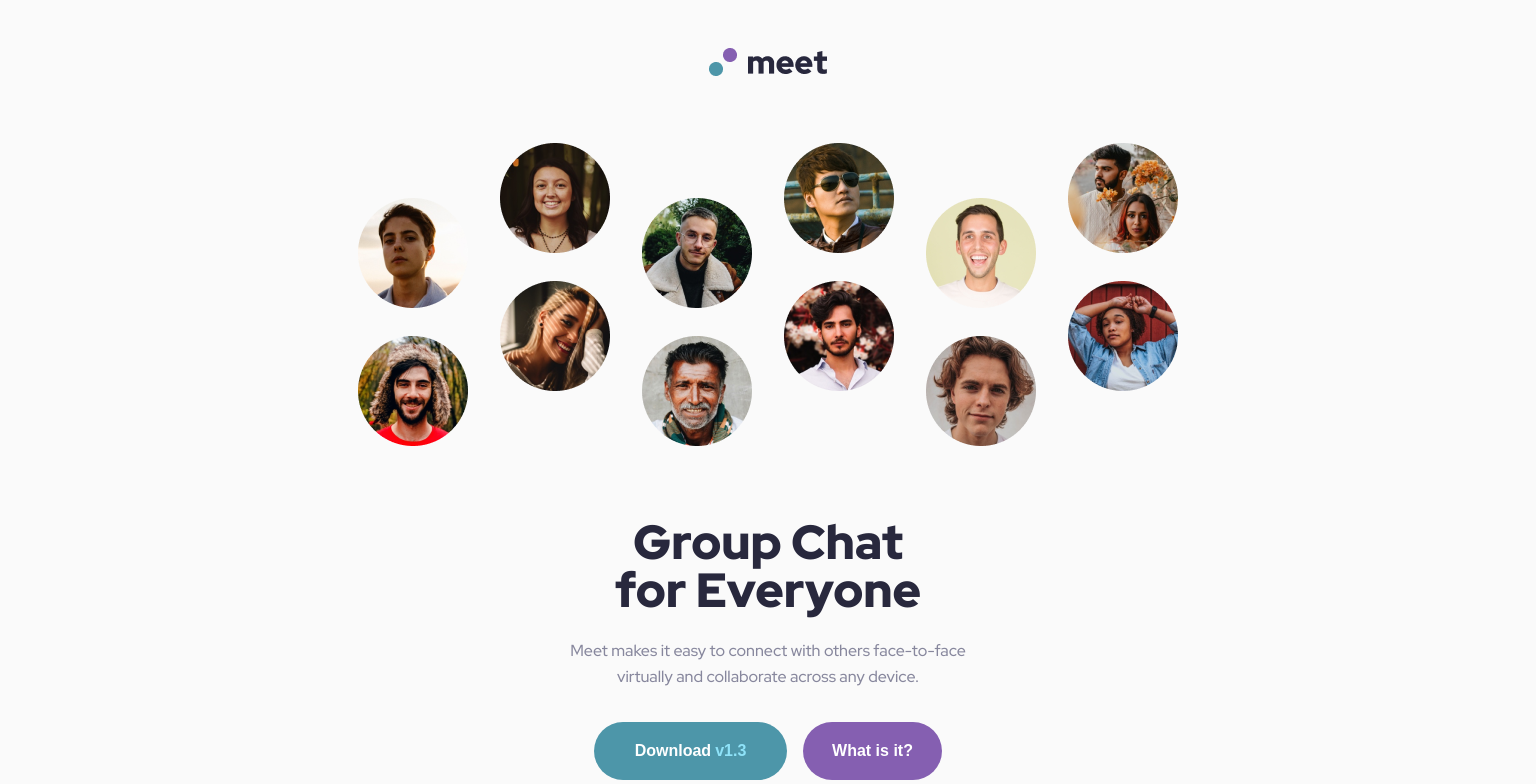
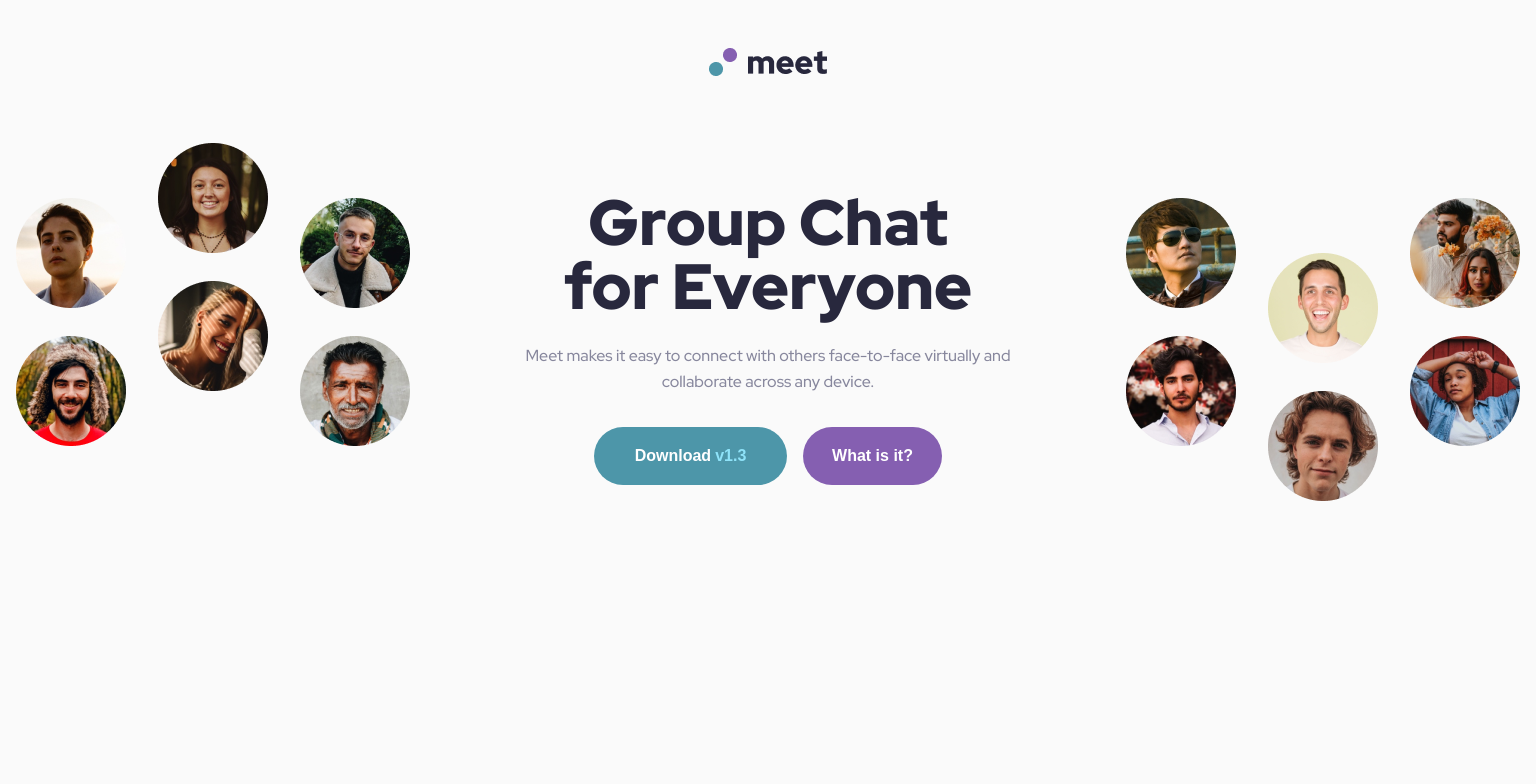
Before and after one commit to 0x41-li/meet-landing-page, a React (Create React App) app: page / in a window 1536 px wide. Shown: the top 784 px of the page. Built offline with nearby package versions, Linux system fonts and the light colour scheme.

Commit message:
Desktop version: Hero Section completed and states added

```diff
--- a/src/App.scss
+++ b/src/App.scss
@@ -46,11 +46,19 @@ header {
 // - Hero
 
 .hero {
+  position: relative;
+
   max-width: 414px;
   margin: 0 auto;
 
   @media screen and (min-width: 768px) {
     max-width: unset;
+  }
+
+  @media screen and (min-width: 1440px) {
+    height: 358px;
+
+    padding-top: 1px;
   }
 }
 
@@ -62,6 +70,14 @@ header {
 
   @media screen and (min-width: 768px) {
     margin-bottom: 72px;
+  }
+
+  @media screen and (min-width: 1440px) {
+    position: absolute;
+    top: 0px;
+
+    width: 100%;
+    height: 100%;
   }
 }
 
@@ -80,6 +96,23 @@ header {
   @media screen and (min-width: 768px) {
     display: block;
   }
+
+  @media screen and (min-width: 1440px) {
+    display: none;
+  }
+}
+
+.hero__img-d {
+  display: none;
+
+  @media screen and (min-width: 1440px) {
+    display: block;
+
+    position: absolute;
+    top: 0px;
+
+    max-width: unset;
+  }
 }
 
 h1 {
@@ -94,6 +127,13 @@ h1 {
   @media screen and (min-width: 768px) {
     font-size: 48px;
     line-height: 48px;
+  }
+
+  @media screen and (min-width: 1440px) {
+    margin-top: 47px;
+
+    font-size: 64px;
+    line-height: 64px;
   }
 }
 
@@ -114,6 +154,10 @@ h1 {
 
     margin-left: auto;
     margin-right: auto;
+  }
+
+  @media screen and (min-width: 1440px) {
+    max-width: 540px;
   }
 }
 
@@ -146,10 +190,18 @@ h1 {
 
   margin-bottom: 16px;
 
+  transition: background-color 0.4s;
+
+  cursor: pointer;
+
   @media screen and (min-width: 768px) {
     margin-bottom: 0;
     margin-right: 16px;
   }
+}
+
+.hero__download-btn:hover {
+  background: #71c0d4;
 }
 
 .hero__btn__app-version {
@@ -161,7 +213,6 @@ h1 {
 
   color: #8fe3f9;
 
-  cursor: pointer;
 }
 
 .hero__what-is-it {
@@ -177,4 +228,12 @@ h1 {
   line-height: 26px;
 
   color: #ffffff;
+
+  transition: background-color 0.4s;
+
+  cursor: pointer;
 }
+
+.hero__what-is-it:hover {
+  background: #b18bdd;
+}
--- a/src/components/Hero.js
+++ b/src/components/Hero.js
@@ -1,6 +1,7 @@
 import React from "react";
 import heroMobileImg from "../assets/images/hero-img-mobile.png";
 import heroTabletImg from "../assets/images/hero-img-tablet.png";
+import heroDesktopImg from "../assets/images/hero-img-desktop.png";
 
 export default function Hero() {
   return (
@@ -8,6 +9,7 @@ export default function Hero() {
       <div className="hero__image">
         <img className="hero__img-m" src={heroMobileImg} alt="" />
         <img className="hero__img-t" src={heroTabletImg} alt="" />
+        <img className="hero__img-d" src={heroDesktopImg} alt="" />
       </div>
       <h1>
         Group Chat <br />
```
Also changed, not shown: src/assets/images/hero-img-desktop.png (added).
